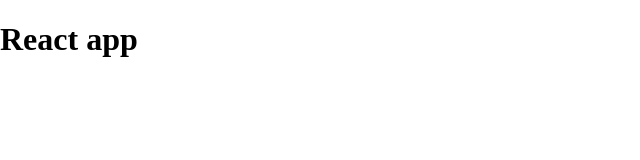
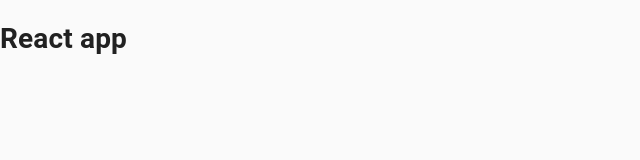
Before and after one commit to SomeBody16/netzindianer-recruitment-frontend-react, a React (Create React App) app: page / in a window 1280 px wide. Shown: the top 160 px of the page, without its empty margins (0-640 px from the left). Built offline with nearby package versions, Linux system fonts and the light colour scheme.

Commit message:
Added material ui

```diff
--- a/package.json
+++ b/package.json
@@ -3,6 +3,9 @@
     "version": "0.1.0",
     "private": true,
     "dependencies": {
+        "@material-ui/core": "^4.11.0",
+        "@material-ui/icons": "^4.9.1",
+        "@material-ui/styles": "^4.10.0",
         "@testing-library/jest-dom": "^4.2.4",
         "@testing-library/react": "^9.5.0",
         "@testing-library/user-event": "^7.2.1",
--- a/public/index.html
+++ b/public/index.html
@@ -5,10 +5,7 @@
         <link rel="icon" href="%PUBLIC_URL%/favicon.ico" />
         <meta name="viewport" content="width=device-width, initial-scale=1" />
         <meta name="theme-color" content="#000000" />
-    <meta
-      name="description"
-      content="Web site created using create-react-app"
-    />
+        <meta name="description" content="Web site created using create-react-app" />
         <link rel="apple-touch-icon" href="%PUBLIC_URL%/logo192.png" />
         <!--
       manifest.json provides metadata used when your web app is installed on a
@@ -24,6 +21,7 @@
       work correctly both with client-side routing and a non-root public URL.
       Learn how to configure a non-root public URL by running `npm run build`.
     -->
+        <link rel="stylesheet" href="https://fonts.googleapis.com/icon?family=Material+Icons" />
         <title>React App</title>
     </head>
     <body>
--- a/src/index.tsx
+++ b/src/index.tsx
@@ -3,10 +3,12 @@ import ReactDOM from 'react-dom';
 import App from './App';
 import * as serviceWorker from './serviceWorker';
 import { Normalize } from 'styled-normalize';
+import { CssBaseline } from '@material-ui/core';
 
 ReactDOM.render(
     <React.StrictMode>
         <Normalize />
+        <CssBaseline />
         <App />
     </React.StrictMode>,
     document.getElementById('root')
```
Also changed, not shown: 1 other file (tests, documents, lock files or other folders). Lines whose indentation alone changed are shown as unchanged.
